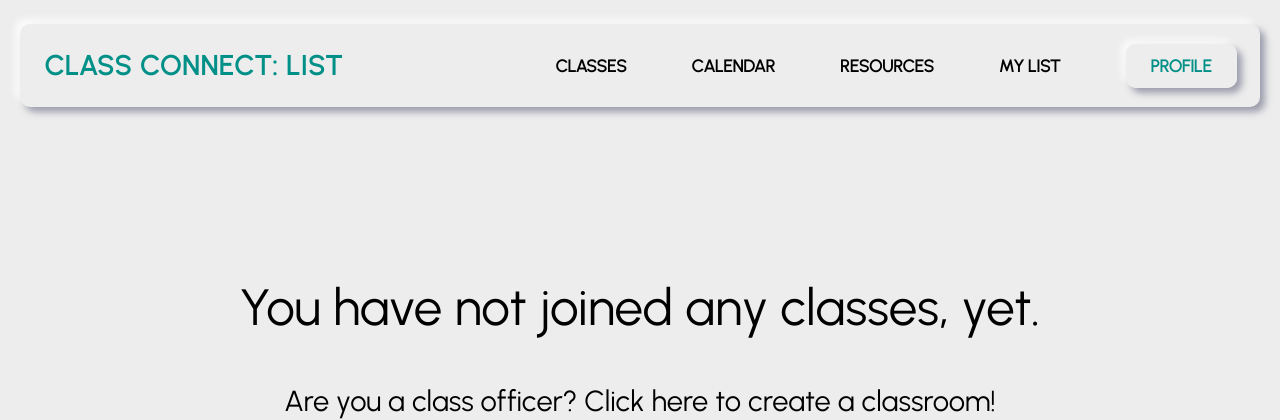
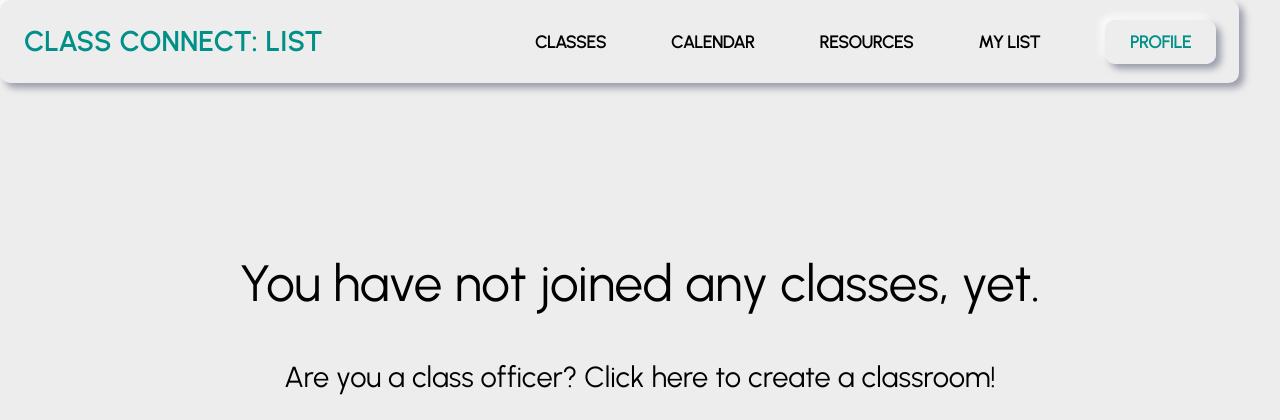
Before and after one commit to kinni-yya/Class-Connect-List, a PHP site: page /class/no-class.php in a window 1280 px wide. Shown: the top 420 px of the page. Run offline with PHP 8.4, Linux system fonts and the light colour scheme; the visitor is signed in with stand-in values (Sample User, id 1).

Commit message:
Adjust some design

```diff
--- a/css/sections.css
+++ b/css/sections.css
@@ -24,14 +24,6 @@ body{
 
 }
 
-.container-top{
-  width: 100%;
-  display: flex;
-  justify-content: center;
-  position: sticky;
-  top: 3vh;
-  margin-top: 3vh;
-}
 
 .error {
   color: red;
```
